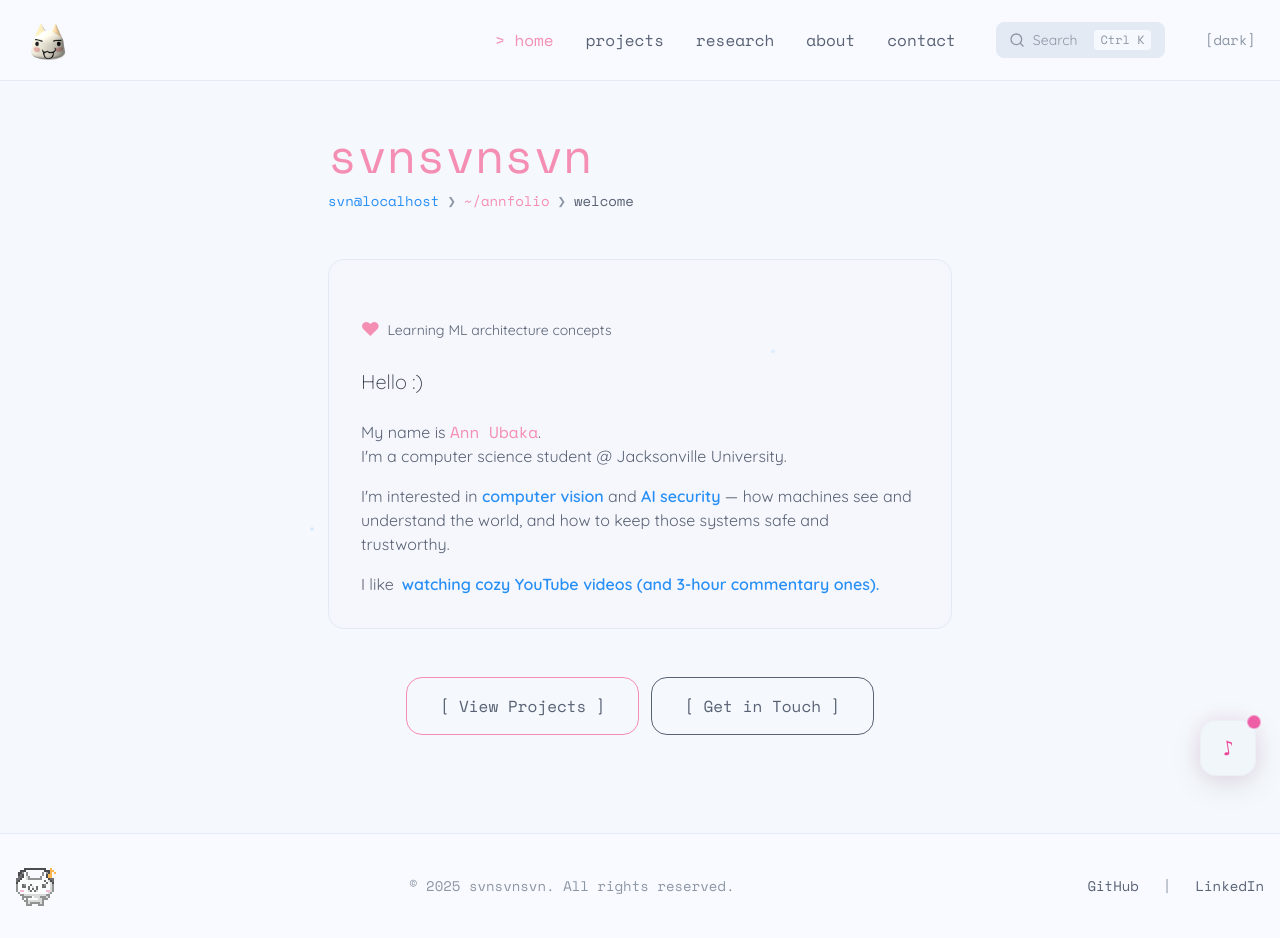
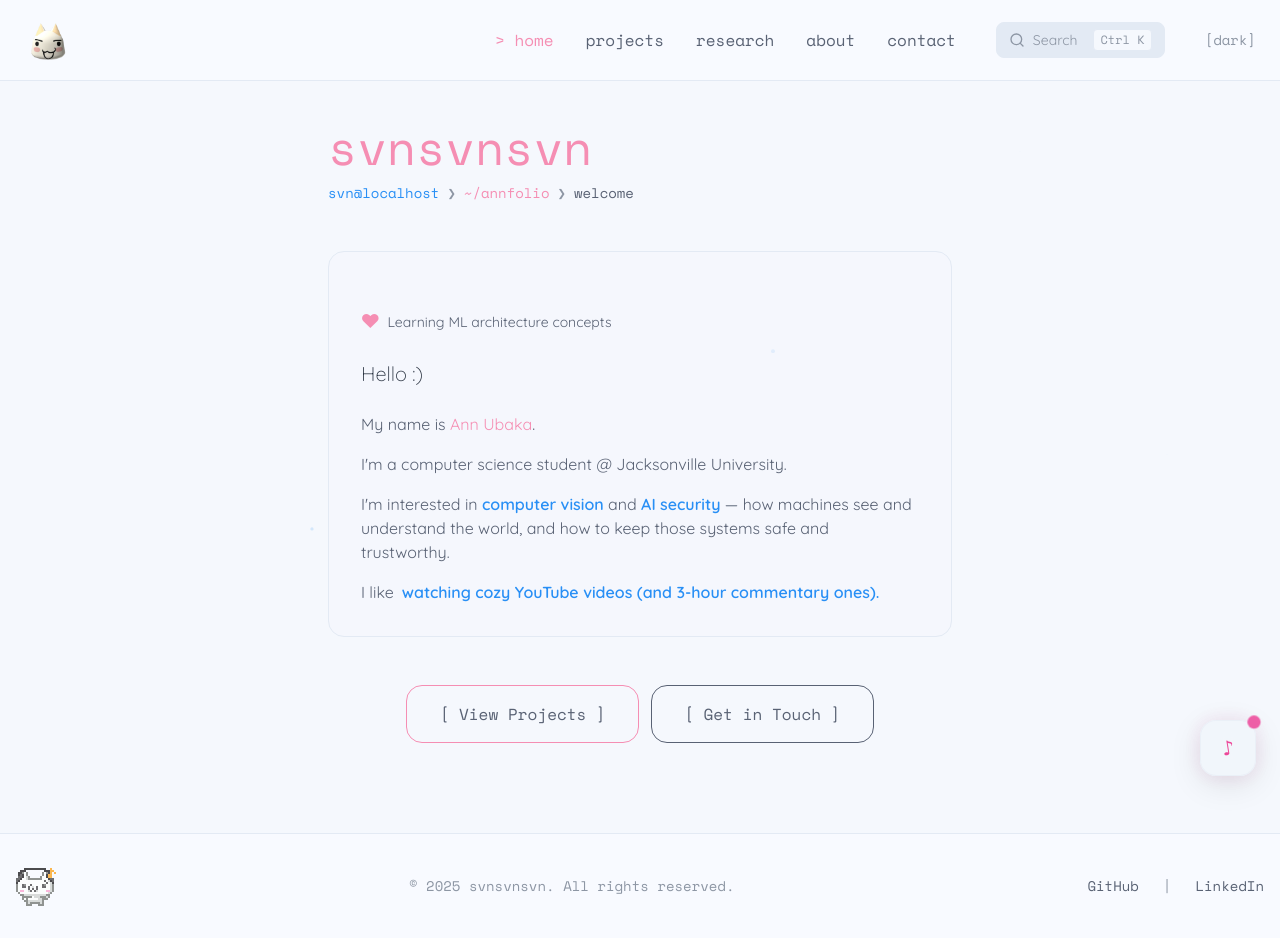
Before and after one commit to svnsvnsvn/annfolio, a React (Vite) app: page / in a window 1280 px wide. Built offline with nearby package versions, Linux system fonts and the light colour scheme.

Commit message:
update font issue

```diff
--- a/src/pages/Home.jsx
+++ b/src/pages/Home.jsx
@@ -193,7 +193,9 @@ function Home() {
             transition={{ delay: 1.0, duration: 0.6 }}
           >
             <p>
-              My name is <span className="text-light-pink dark:text-brand-pink font-medium font-mono">Ann Ubaka</span>.<br />
+              My name is <span className="text-light-pink dark:text-brand-pink">Ann Ubaka</span>.
+            </p>
+            <p>
               I'm a computer science student @ Jacksonville University.
             </p>
             <p>
```
